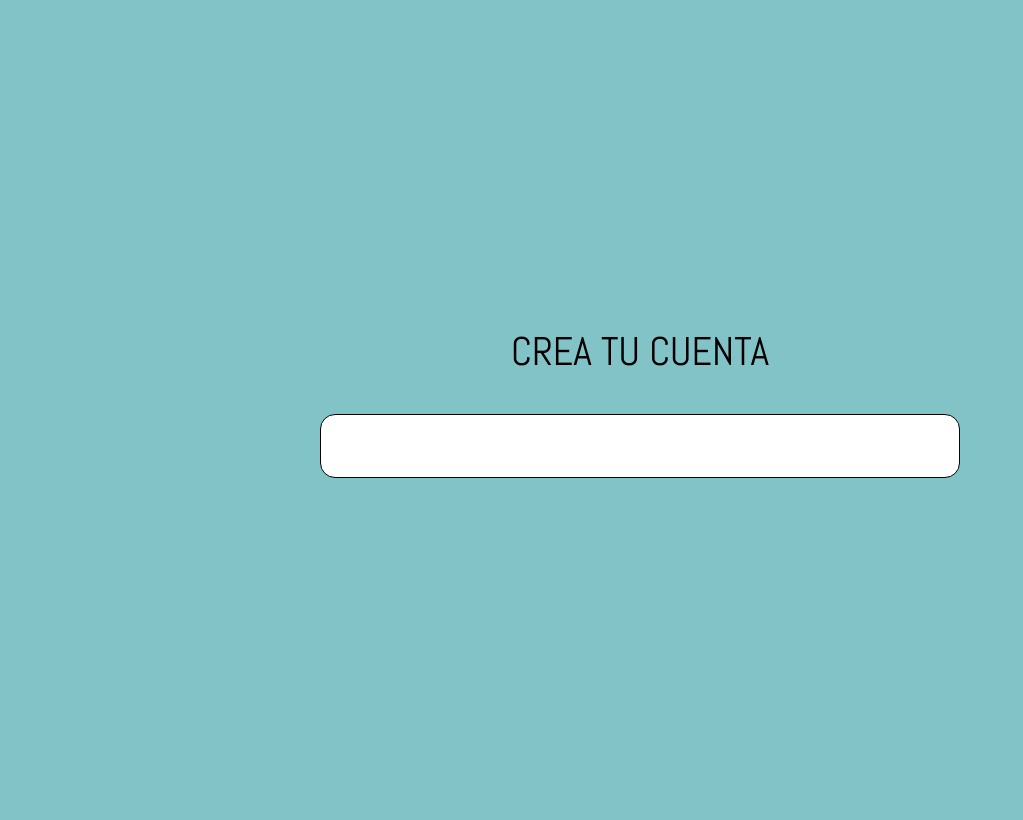
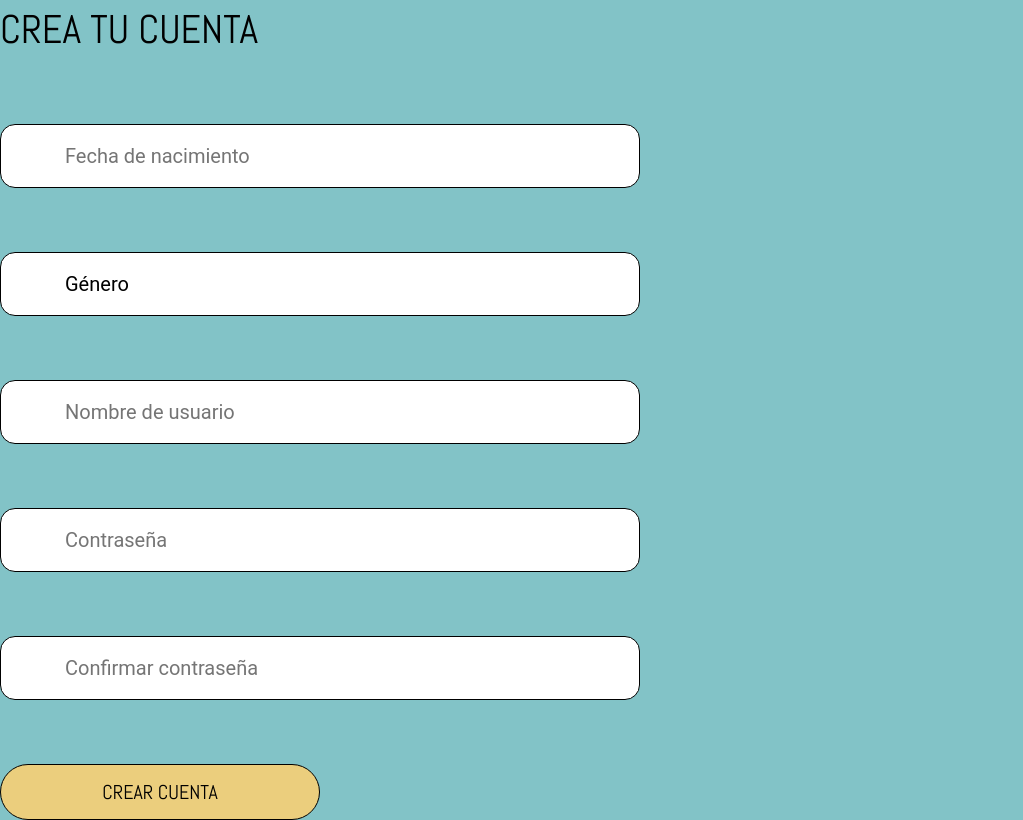
Before and after one commit to LuzR25/proyecto_chismecito, a Vue app: page / in a window 1280 px wide. Shown: the whole page, without its empty margins (0-1023 px from the left). Built offline with nearby package versions, Linux system fonts and the light colour scheme.

Commit message:
Diseño final

```diff
--- a/src/components/formulario_singup.vue
+++ b/src/components/formulario_singup.vue
@@ -1,12 +1,35 @@
 <template>
-    <div id="container">
-        <span> CREA TU CUENTA </span>
-        <input_personalizable id="fechaNacimiento" type="date"></input_personalizable>
+    <div class="formularios">
+        <span class="spanFormulario"> CREA TU CUENTA </span>
+        <input_personalizable id="fechaNacimiento" type="date" hint="Fecha de nacimiento"
+            @update:variablePadre="fechaNacimiento = $event"></input_personalizable>
+        <input_personalizable id="genero" type="select" hint="Género" :variablePadre="genero"
+            @update:variablePadre="genero = $event"></input_personalizable>
+        <input_personalizable id="nombreUsuario" type="text" hint="Nombre de usuario" :variablePadre="nombreUsuario"
+            @update:variablePadre="nombreUsuario = $event"></input_personalizable>
+        <input_personalizable id="password" type="password" hint="Contraseña" :variablePadre="password"
+            @update:variablePadre="password = $event"></input_personalizable>
+        <input_personalizable id="confirmacionPassword" type="password" hint="Confirmar contraseña"
+            :variablePadre="confirmacionPassword" @update:variablePadre="confirmacionPassword = $event">
+        </input_personalizable>
+        <boton_personalizable texto="CREAR CUENTA" color="#EBCE7D" :accion="submit"></boton_personalizable>
     </div>
 </template>
 
 <script setup>
 import input_personalizable from './input_personalizable.vue';
+import boton_personalizable from './boton_personalizable.vue';
+
+let fechaNacimiento;
+let genero = "";
+let nombreUsuario = "";
+let password = "";
+let confirmacionPassword = "";
+
+const submit = () => {
+    console.log(`Fecha nacimiento: ${fechaNacimiento}, Genero: ${genero}, Usuario: ${nombreUsuario}, Contraseña: ${password}, Confirmación contraseña: ${confirmacionPassword}`);
+};
+
 </script>
 
-<style setup></style>
+<style scoped></style>
```
